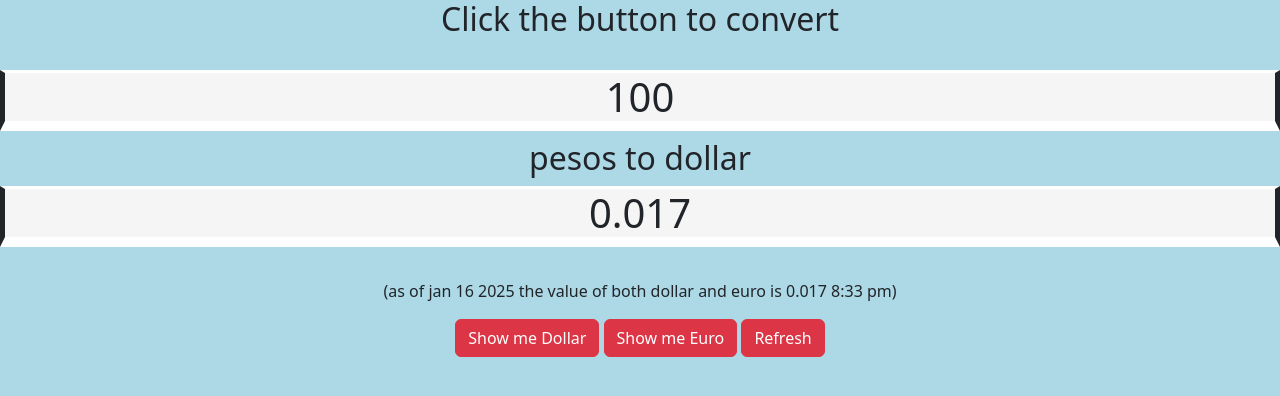
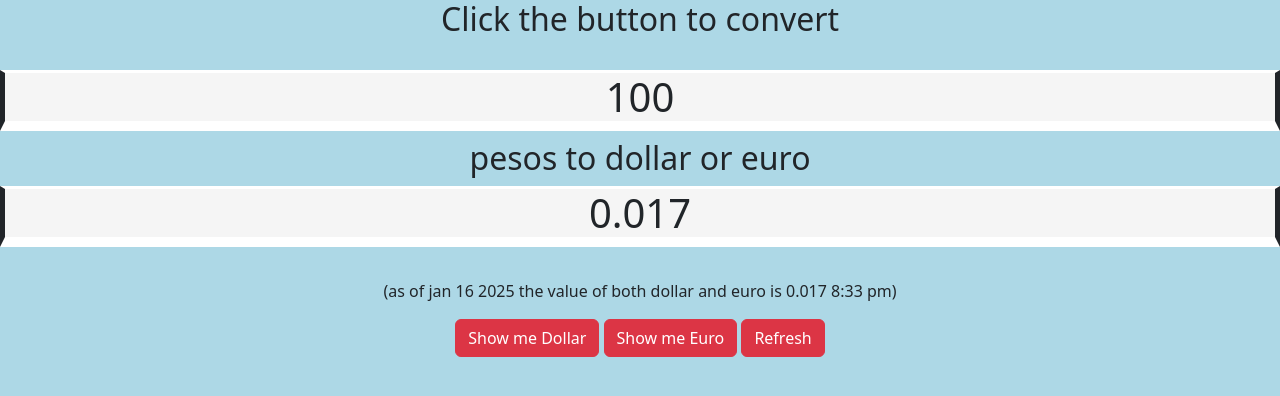
Before and after one commit to Yes-Defensor/CFAIRVIEW_ICT9EMERALD_Q3SW1_DEfensor_ELY, a plain HTML site: page index.html in a window 1280 px wide. Drawn offline with nearby package versions, Linux system fonts and the light colour scheme.

Commit message:
Update index.html

```diff
--- a/index.html
+++ b/index.html
@@ -22,7 +22,7 @@
 	<h2>Click the button to convert</h1>
 	<br>
 	<h1>100</h1>
-	<h2> pesos to dollar</h2>
+	<h2> pesos to dollar or euro</h2>
 	<h1>0.017</h1>
 
 <script>
```
